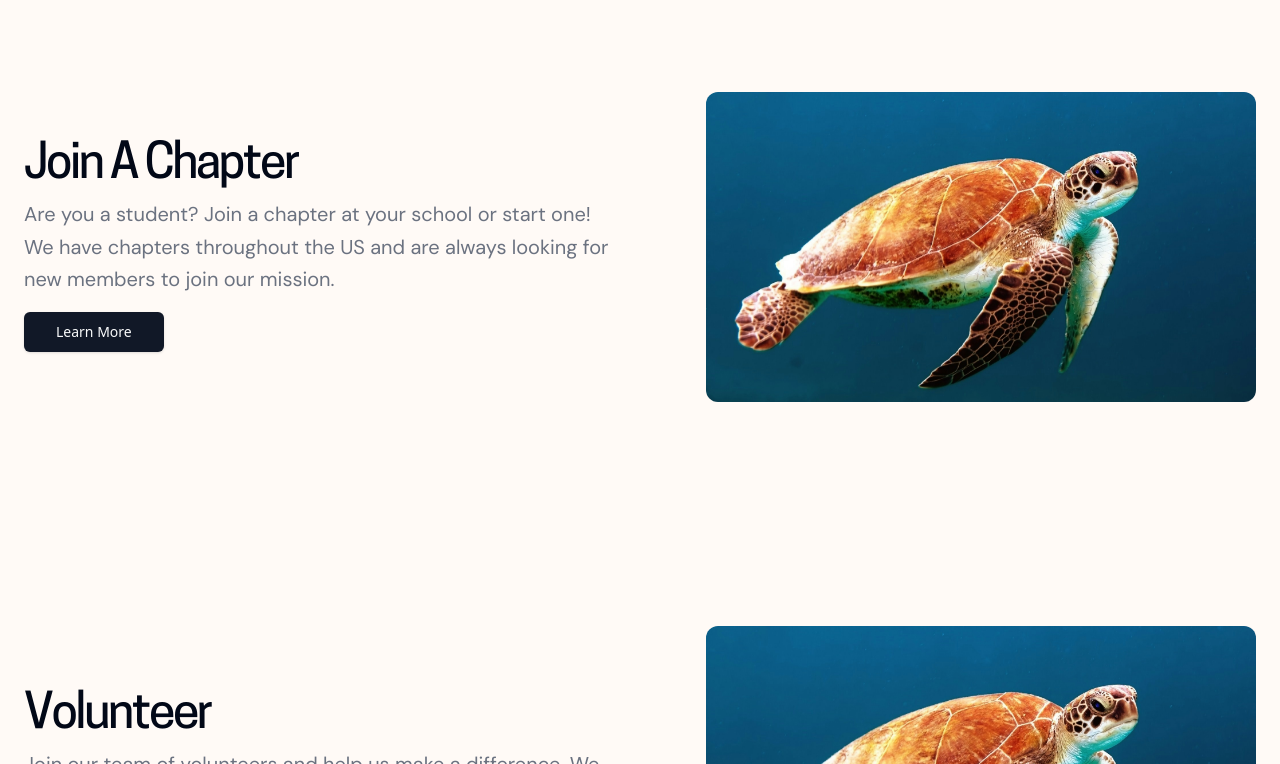
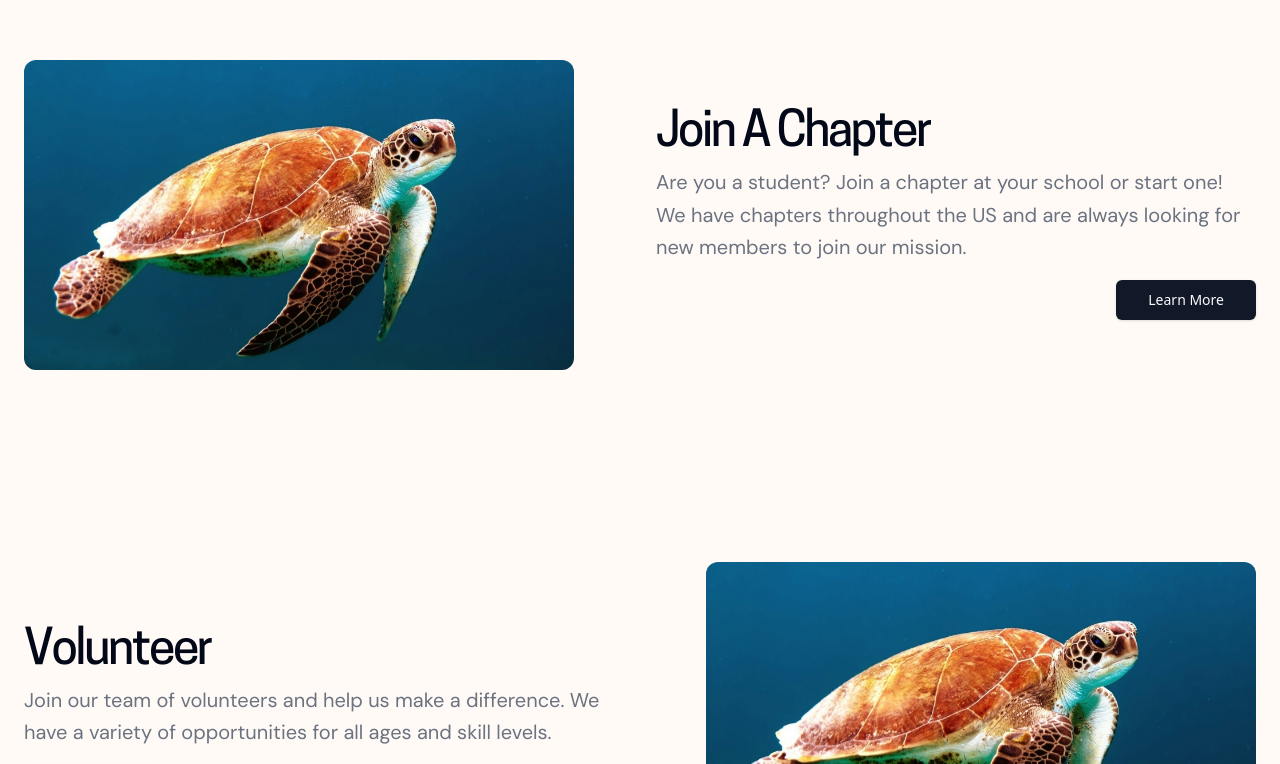
Before and after one commit to Marcus5408/yoi-website, a Next.js app: page /get-involved in a window 1280 px wide. Shown: the part 1297-2061 px from the top of the page. Built offline with nearby package versions, Linux system fonts and the light colour scheme.

Commit message:
feat: Update banner and right-text sections on home page

```diff
--- a/src/app/(home)/page.tsx
+++ b/src/app/(home)/page.tsx
@@ -35,7 +35,7 @@ const Component = () => {
     <div className="flex flex-col min-h-[100dvh] w-screen">
       <YOINav />
       <main className="flex-1 z-1">
-        <Banner bg="/wexor-tmg-L-2p8fapOA8-unsplash.jpg">
+        <Banner bg="/header.png">
           <h1 className="text-4xl sm:text-5xl md:text-6xl lg:text-7xl/none fancy">
             Learn. <br />
             Discuss. <br />
--- a/src/components/sections/right-text.tsx
+++ b/src/components/sections/right-text.tsx
@@ -6,6 +6,7 @@ type RightTextProps = {
   title?: string;
   description?: string;
   link?: string;
+  buttonText?: string;
   className?: string;
 };
 
@@ -14,16 +15,18 @@ const RightText: React.FC<RightTextProps> = ({
   title,
   description,
   link,
+  buttonText,
   className,
 }) => {
   const checkedImage = image ?? "/wexor-tmg-L-2p8fapOA8-unsplash.jpg";
   const checkedLink = link ?? "#";
+  const checkedButtonText = buttonText ?? "Learn More";
 
   return (
-    <section className="w-full py-12 md:py-24 lg:py-32 bg-yoi-white dark:bg-yoi-black">
+    <section className="w-full py-12 md:py-24 lg:py-24 bg-yoi-white dark:bg-gray-900">
       <div className="container px-4 md:px-6">
-        <div className="grid items-center gap-6 lg:grid-cols-[1fr_500px] lg:gap-12 xl:grid-cols-[1fr_550px]">
-          <div className="flex flex-col justify-center space-y-4">
+        <div className="grid items-center gap-6 lg:grid-cols-[500px_1fr] lg:gap-12 xl:grid-cols-[550px_1fr]">
+          <div className="flex flex-col justify-center space-y-4 items-end">
             <div className="space-y-2">
               <h2 className="text-3xl font-bold tracking-tighter sm:text-5xl">
                 {title}
@@ -37,13 +40,13 @@ const RightText: React.FC<RightTextProps> = ({
                 className="inline-flex h-10 items-center justify-center rounded-md bg-gray-900 px-8 text-sm font-medium text-gray-50 shadow transition-colors hover:bg-gray-900/90 focus-visible:outline-none focus-visible:ring-1 focus-visible:ring-gray-950 disabled:pointer-events-none disabled:opacity-50 dark:bg-gray-50 dark:text-gray-900 dark:hover:bg-gray-50/90 dark:focus-visible:ring-gray-300"
                 href={checkedLink}
               >
-                Learn More
+                {checkedButtonText}
               </Link>
             </div>
           </div>
           <Image
             alt="Program"
-            className="mx-auto aspect-video overflow-hidden rounded-xl object-cover object-center sm:w-full lg:order-last"
+            className="mx-auto aspect-video overflow-hidden rounded-xl object-cover object-center sm:w-full lg:order-first"
             height="310"
             src={checkedImage}
             width="550"
```
